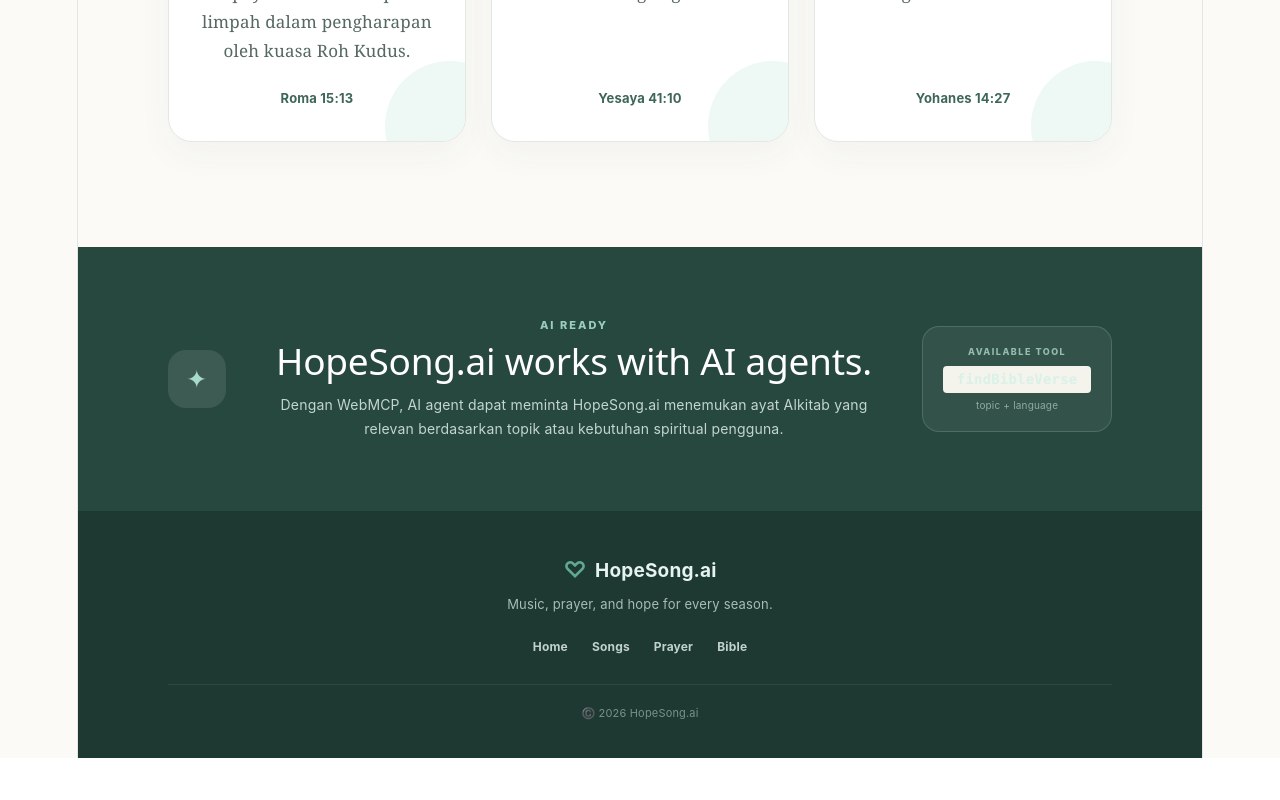
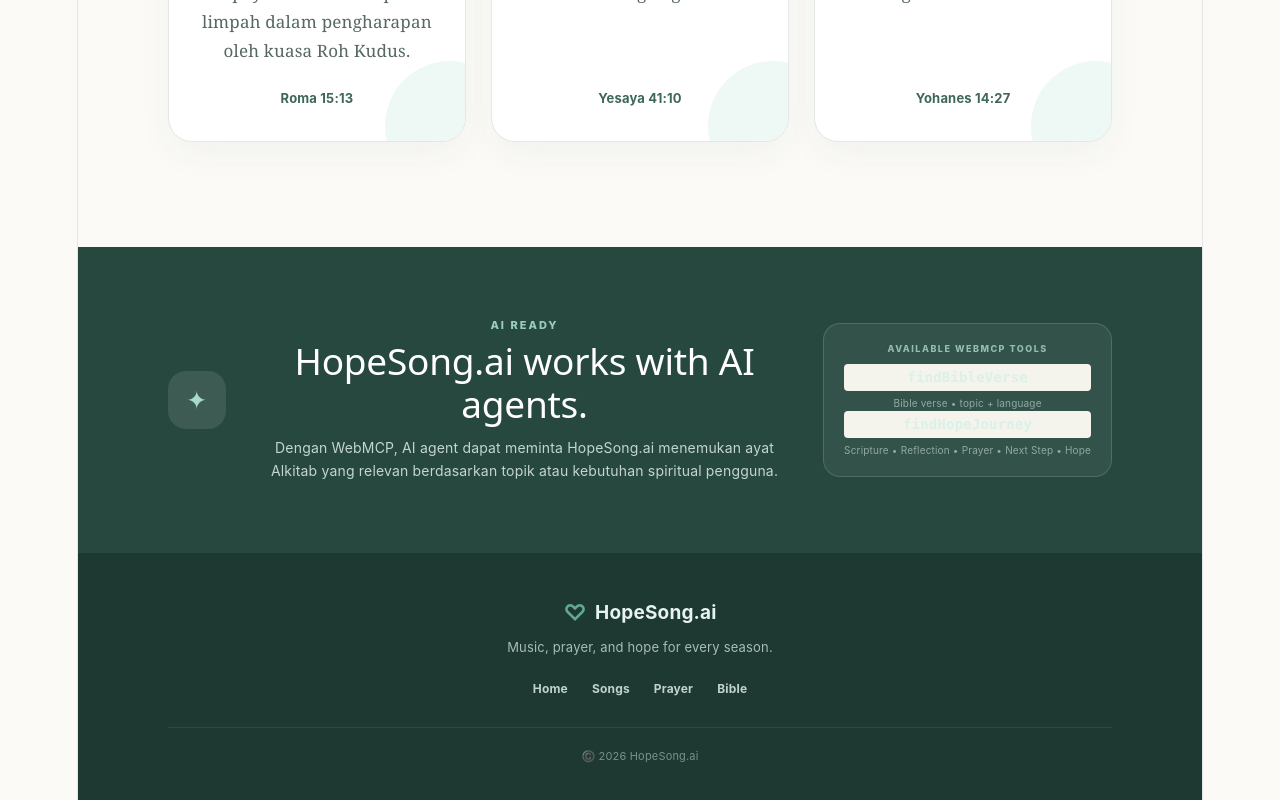
Before and after one commit to elshopeful/hopesong.ai, a React (Vite) app in the folder frontend/: page / in a window 1280 px wide. Shown: the part 3438-4238 px from the top of the page. Before the commit the page ends 4196 px from the top, so only its background shows below. Built offline with nearby package versions, Linux system fonts and the light colour scheme.

Commit message:
Show both WebMCP tools in UI

```diff
--- a/frontend/src/App.jsx
+++ b/frontend/src/App.jsx
@@ -593,7 +593,7 @@
            <div className="webmcp-tool">
 
   <span>
-                AVAILABLE TOOL
+    AVAILABLE WEBMCP TOOLS
   </span>
 
   <code>
@@ -601,7 +601,15 @@
   </code>
 
   <small>
-                topic + language
+    Bible verse • topic + language
+  </small>
+
+  <code>
+    findHopeJourney
+  </code>
+
+  <small>
+    Scripture • Reflection • Prayer • Next Step • Hope
   </small>
 
 </div>
```
Lines whose indentation alone changed are shown as unchanged.
